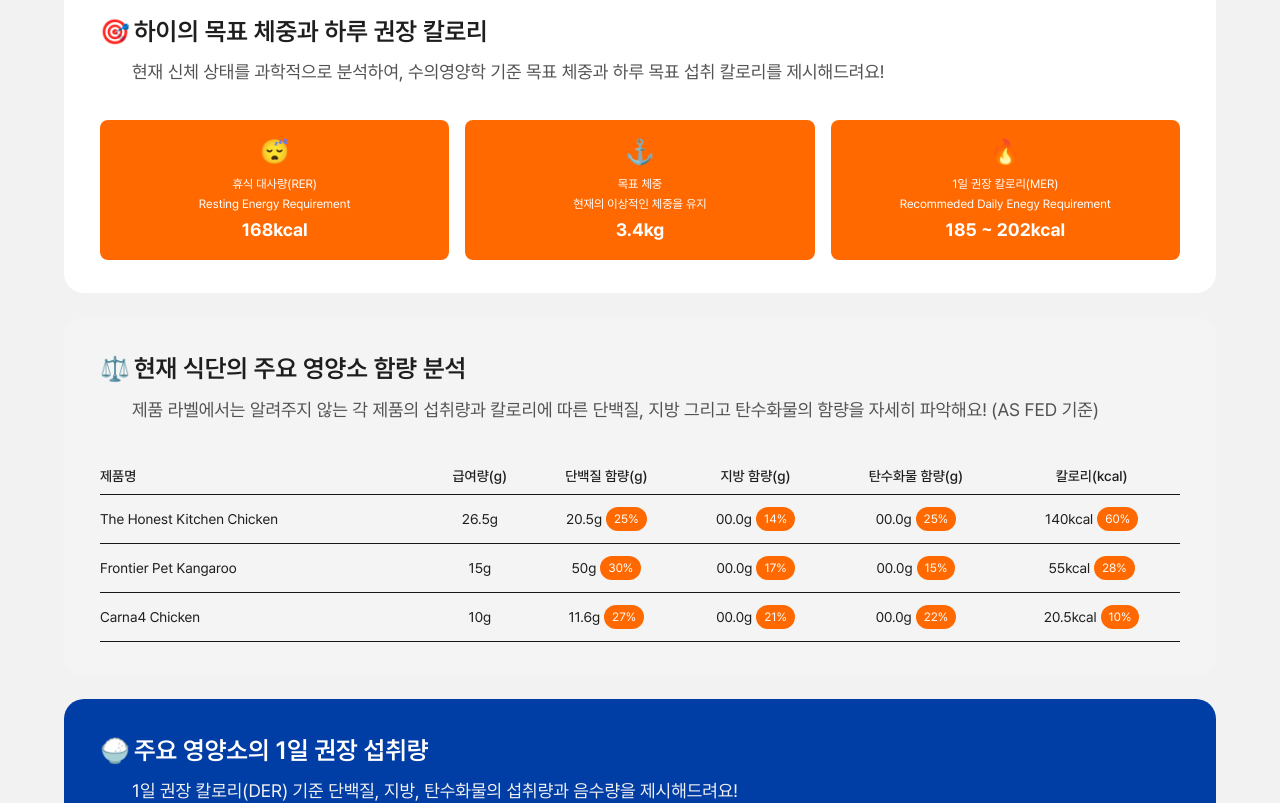
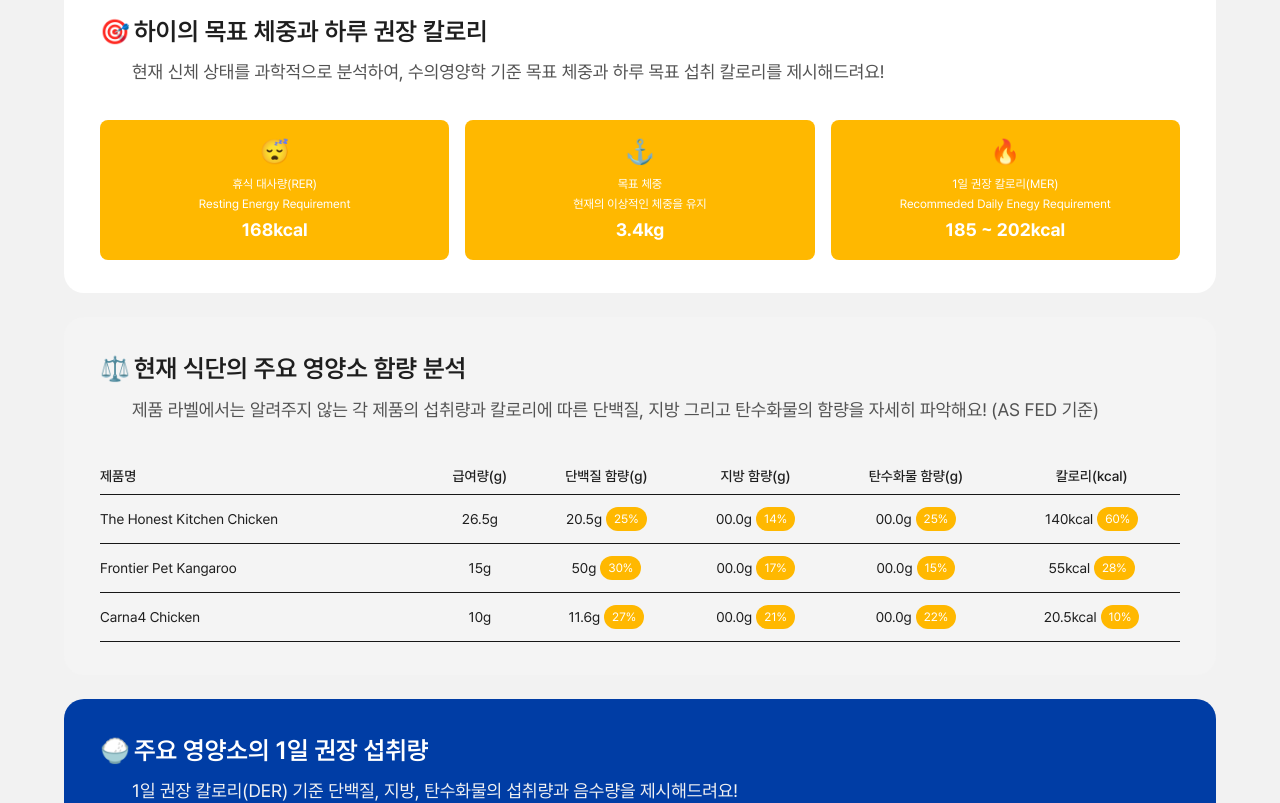
Before and after one commit to SeokHoChoi/test-jelly-univ-fe, a Next.js app: page /brief-report in a window 1280 px wide. Shown: the part 4640-5443 px from the top of the page. Built offline with nearby package versions, Linux system fonts and the light colour scheme.

Commit message:
feat: 리포트 > 피그마랑 다른 노란색 적용

```diff
--- a/src/components/brief-report/DetailedDietReport.tsx
+++ b/src/components/brief-report/DetailedDietReport.tsx
@@ -273,19 +273,19 @@
           <div className="mt-[35px]">
 
             <div className="grid grid-cols-3 gap-4">
-              <div className="bg-orange-500 rounded-lg p-4 text-white text-center">
+              <div className="bg-[#FFB800] rounded-lg p-4 text-white text-center">
                 <div className="text-2xl mb-2">😴</div>
                 <p className="text-xs mb-1">휴식 대사량(RER)</p>
                 <p className="text-xs mb-1">Resting Energy Requirement</p>
                 <p className="text-lg font-bold">{targetMetrics.rer}</p>
               </div>
-              <div className="bg-orange-500 rounded-lg p-4 text-white text-center">
+              <div className="bg-[#FFB800] rounded-lg p-4 text-white text-center">
                 <div className="text-2xl mb-2">⚓️</div>
                 <p className="text-xs mb-1">목표 체중</p>
                 <p className="text-xs mb-1">현재의 이상적인 체중을 유지</p>
                 <p className="text-lg font-bold">{targetMetrics.targetWeight}</p>
               </div>
-              <div className="bg-orange-500 rounded-lg p-4 text-white text-center">
+              <div className="bg-[#FFB800] rounded-lg p-4 text-white text-center">
                 <div className="text-2xl mb-2">🔥️</div>
                 <p className="text-xs mb-1">1일 권장 칼로리(MER)</p>
                 <p className="text-xs mb-1">Recommeded Daily Enegy Requirement</p>
@@ -325,7 +325,7 @@
                       <td className="py-3 text-center text-sm text-[#1E1E1E]">
                         <div className="flex items-center justify-center gap-1">
                           <span>{food.protein}</span>
-                          <div className="bg-orange-500 text-white text-xs px-2 py-1 rounded-full">
+                          <div className="bg-[#FFB800] text-white text-xs px-2 py-1 rounded-full">
                             {food.proteinPercent}
                           </div>
                         </div>
@@ -333,7 +333,7 @@
                       <td className="py-3 text-center text-sm text-[#1E1E1E]">
                         <div className="flex items-center justify-center gap-1">
                           <span>{food.fat}</span>
-                          <div className="bg-orange-500 text-white text-xs px-2 py-1 rounded-full">
+                          <div className="bg-[#FFB800] text-white text-xs px-2 py-1 rounded-full">
                             {food.fatPercent}
                           </div>
                         </div>
@@ -341,7 +341,7 @@
                       <td className="py-3 text-center text-sm text-[#1E1E1E]">
                         <div className="flex items-center justify-center gap-1">
                           <span>{food.carbs}</span>
-                          <div className="bg-orange-500 text-white text-xs px-2 py-1 rounded-full">
+                          <div className="bg-[#FFB800] text-white text-xs px-2 py-1 rounded-full">
                             {food.carbsPercent}
                           </div>
                         </div>
@@ -349,7 +349,7 @@
                       <td className="py-3 text-center text-sm text-[#1E1E1E]">
                         <div className="flex items-center justify-center gap-1">
                           <span>{food.calories}</span>
-                          <div className="bg-orange-500 text-white text-xs px-2 py-1 rounded-full">
+                          <div className="bg-[#FFB800] text-white text-xs px-2 py-1 rounded-full">
                             {food.caloriesPercent}
                           </div>
                         </div>
@@ -432,7 +432,7 @@
             </div>
 
             {/* 긴급 알림 박스 - 비교 분석 카드 안에 포함 */}
-            <div className="bg-orange-500 rounded-lg p-4">
+            <div className="bg-[#FFB800] rounded-lg p-4">
               <div className="flex items-start gap-3">
                 <AlertTriangle className="w-5 h-5 text-white mt-1 flex-shrink-0" />
                 <div>
```
